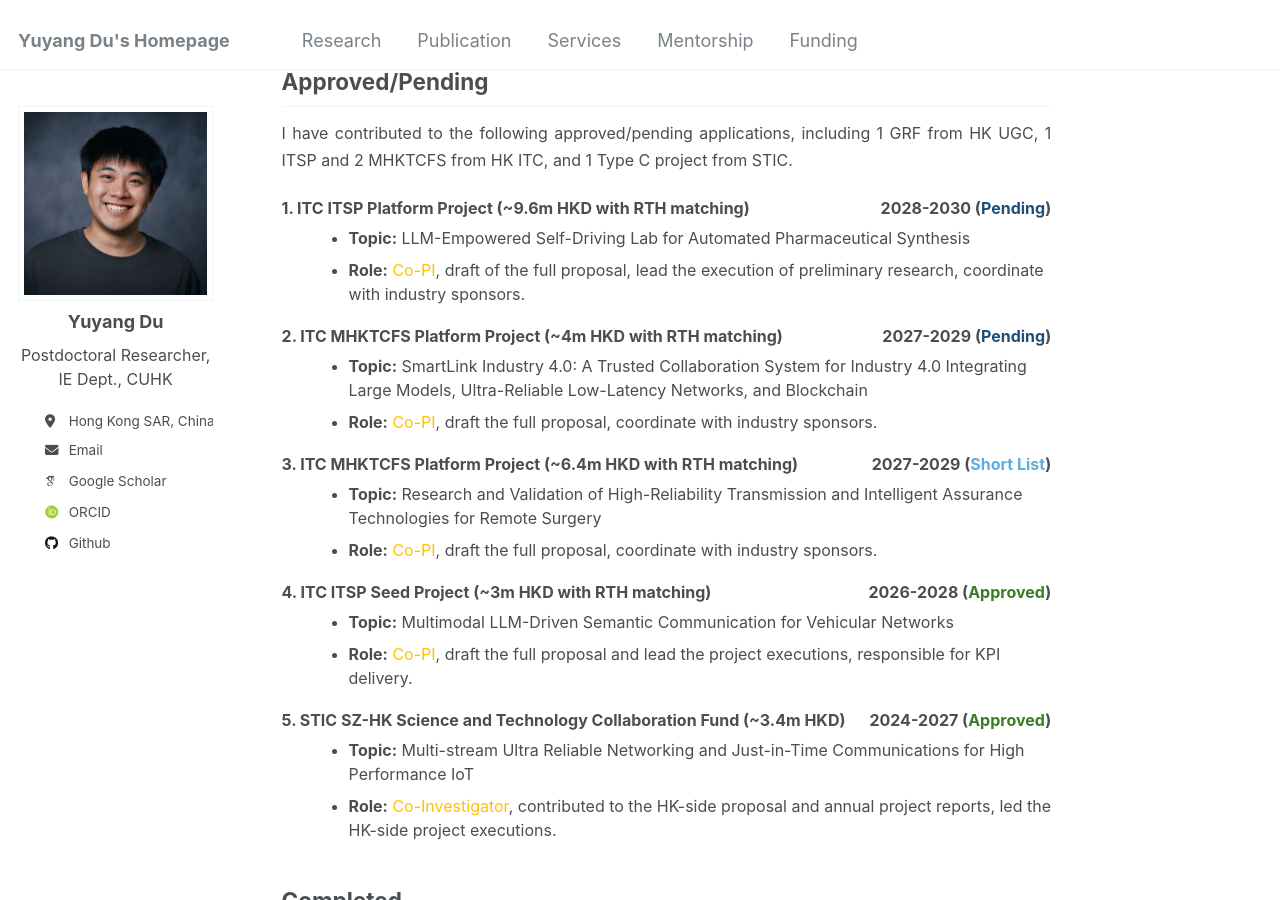
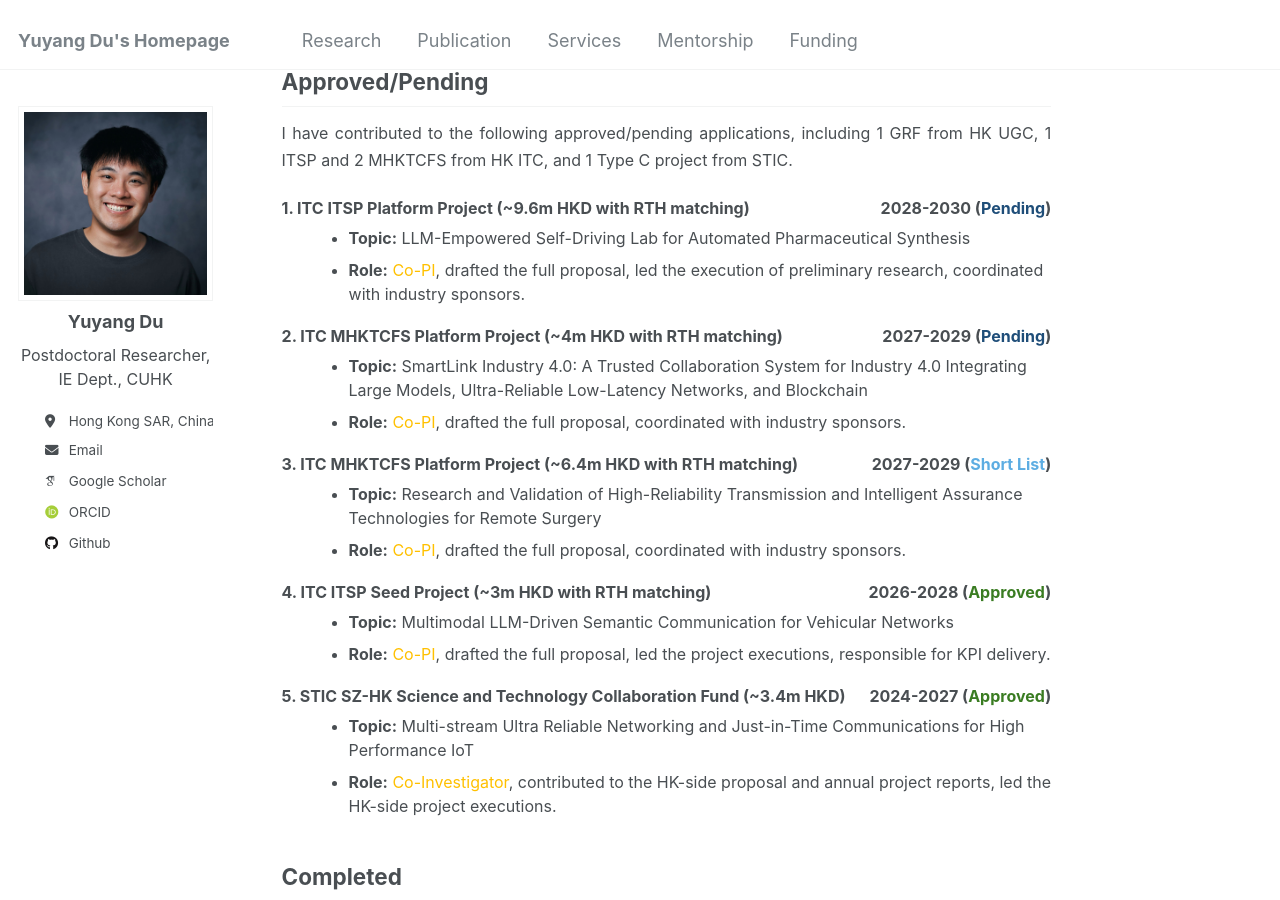
Before and after one commit to yuyangdu01/yuyangdu01.github.io, a Jekyll site: the page built from _pages/funding.md, in a window 1280 px wide and 900 px high, scrolled down 259 px. Built offline with Jekyll 4.4.1, drawn with Linux system fonts in a browser that asks for light colours; some web fonts are replaced.

Commit message:
Update funding.md

```diff
--- a/_pages/funding.md
+++ b/_pages/funding.md
@@ -25,7 +25,7 @@ Approved/Pending
 </li>
 <ul style="margin-left: 1.5em; margin-top: 6px;">
   <font size=3><li><b>Topic:</b> LLM-Empowered Self-Driving Lab for Automated Pharmaceutical Synthesis</li></font>
-  <font size=3><li><b>Role:</b> <span style="color: #ffc000;">Co-PI</span>, draft of the full proposal, lead the execution of preliminary research, coordinate with industry sponsors.</li></font>
+  <font size=3><li><b>Role:</b> <span style="color: #ffc000;">Co-PI</span>, drafted the full proposal, led the execution of preliminary research, coordinated with industry sponsors.</li></font>
 </ul>
 
 <li style="display: flex; justify-content: space-between; align-items: center; list-style-type: none;">
@@ -34,7 +34,7 @@ Approved/Pending
 </li>
 <ul style="margin-left: 1.5em; margin-top: 6px;">
   <font size=3><li><b>Topic:</b> SmartLink Industry 4.0: A Trusted Collaboration System for Industry 4.0 Integrating Large Models, Ultra-Reliable Low-Latency Networks, and Blockchain</li></font>
-  <font size=3><li><b>Role:</b> <span style="color: #ffc000;">Co-PI</span>, draft the full proposal, coordinate with industry sponsors.</li></font>
+  <font size=3><li><b>Role:</b> <span style="color: #ffc000;">Co-PI</span>, drafted the full proposal, coordinated with industry sponsors.</li></font>
 </ul>
 
 <li style="display: flex; justify-content: space-between; align-items: center; list-style-type: none;">
@@ -43,7 +43,7 @@ Approved/Pending
 </li>
 <ul style="margin-left: 1.5em; margin-top: 6px;">
   <font size=3><li><b>Topic:</b> Research and Validation of High-Reliability Transmission and Intelligent Assurance Technologies for Remote Surgery</li></font>
-  <font size=3><li><b>Role:</b> <span style="color: #ffc000;">Co-PI</span>, draft the full proposal, coordinate with industry sponsors.</li></font>
+  <font size=3><li><b>Role:</b> <span style="color: #ffc000;">Co-PI</span>, drafted the full proposal, coordinated with industry sponsors.</li></font>
 </ul>
 
 <li style="display: flex; justify-content: space-between; align-items: center; list-style-type: none;">
@@ -52,7 +52,7 @@ Approved/Pending
 </li>
 <ul style="margin-left: 1.5em; margin-top: 6px;">
   <font size=3><li><b>Topic:</b> Multimodal LLM-Driven Semantic Communication for Vehicular Networks</li></font>
-  <font size=3><li><b>Role:</b> <span style="color: #ffc000;">Co-PI</span>, draft the full proposal and lead the project executions, responsible for KPI delivery.</li></font>
+  <font size=3><li><b>Role:</b> <span style="color: #ffc000;">Co-PI</span>, drafted the full proposal,  led the project executions, responsible for KPI delivery.</li></font>
 </ul>
 
 <li style="display: flex; justify-content: space-between; align-items: center; list-style-type: none;">
```
